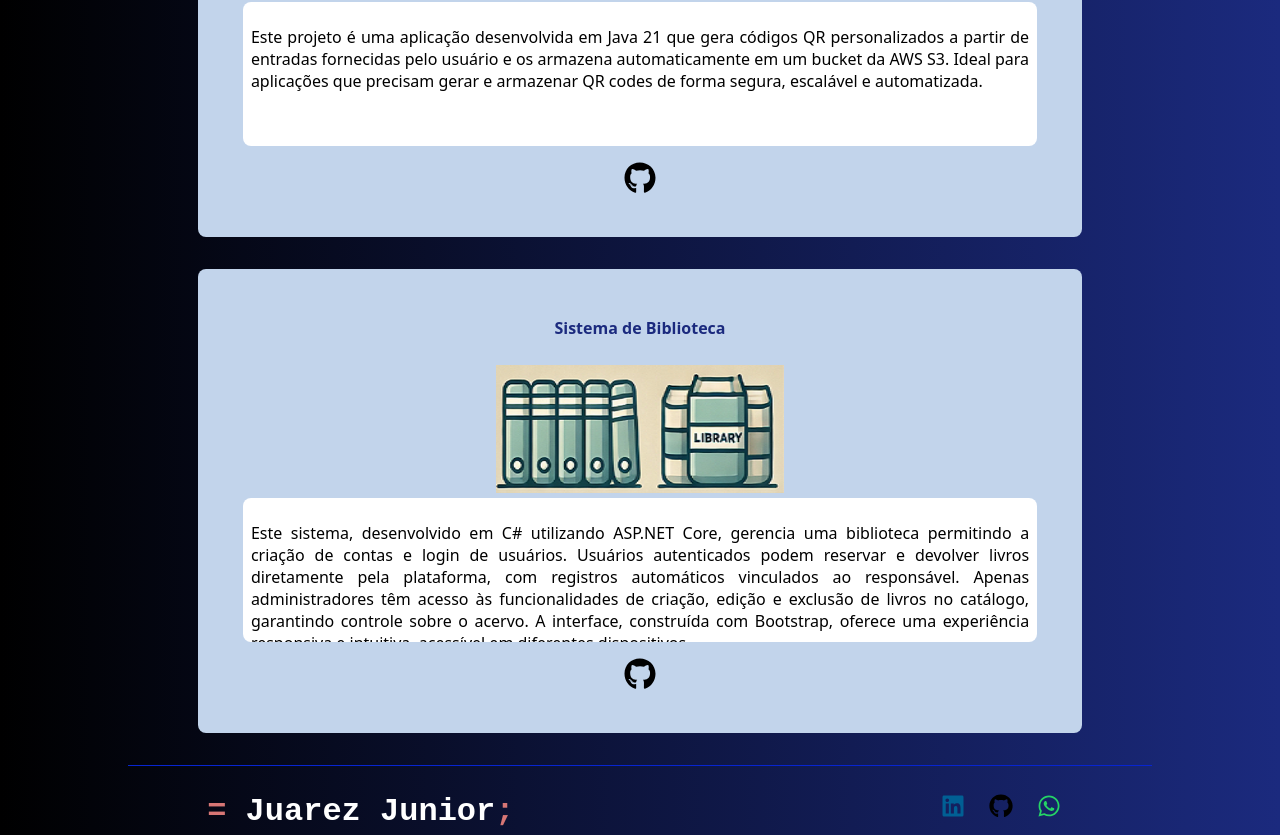
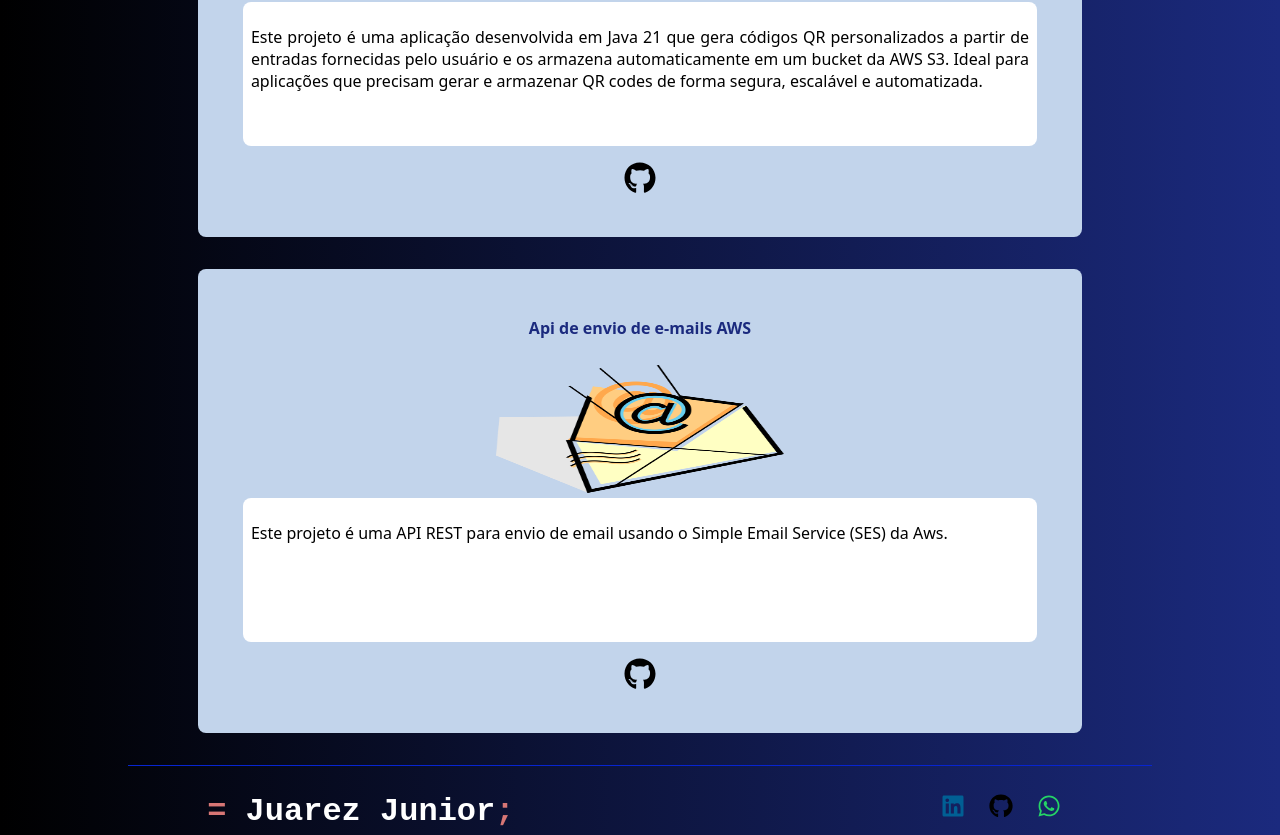
Before and after one commit to Jjunior112/portfolio, a React (Vite) app: page / in a window 1280 px wide. Shown: the part 2338-3173 px from the top of the page. Built offline with nearby package versions, Linux system fonts and the light colour scheme.

Commit message:
alteração de imagem

```diff
--- a/src/components/Projects.jsx
+++ b/src/components/Projects.jsx
@@ -21,11 +21,11 @@ const Projects = () => {
       },
 
       {
-        name: "Sistema de Biblioteca",
-        image: "library.png",
+        name: "Api de envio de e-mails AWS",
+        image: "email.png",
         description:
-          "Este sistema, desenvolvido em C# utilizando ASP.NET Core, gerencia uma biblioteca permitindo a criação de contas e login de usuários. Usuários autenticados podem reservar e devolver livros diretamente pela plataforma, com registros automáticos vinculados ao responsável. Apenas administradores têm acesso às funcionalidades de criação, edição e exclusão de livros no catálogo, garantindo controle sobre o acervo. A interface, construída com Bootstrap, oferece uma experiência responsiva e intuitiva, acessível em diferentes dispositivos.",
-        linkGithub: "https://github.com/Jjunior112/LibraryManager",
+          "Este projeto é uma API REST para envio de email usando o Simple Email Service (SES) da Aws.",
+        linkGithub: "https://github.com/Jjunior112/emailSender-Aws",
         // linkImage: ""
       }
 
```
Also changed, not shown: public/email.jpg (added), public/email.png (added).
